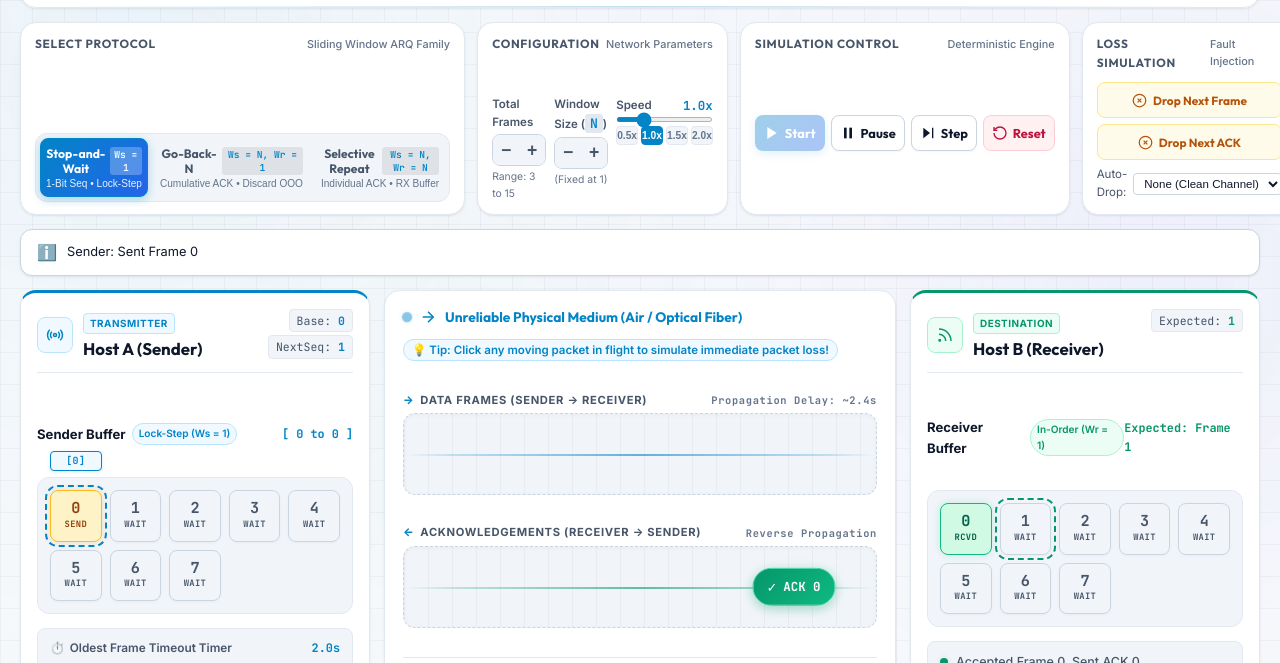
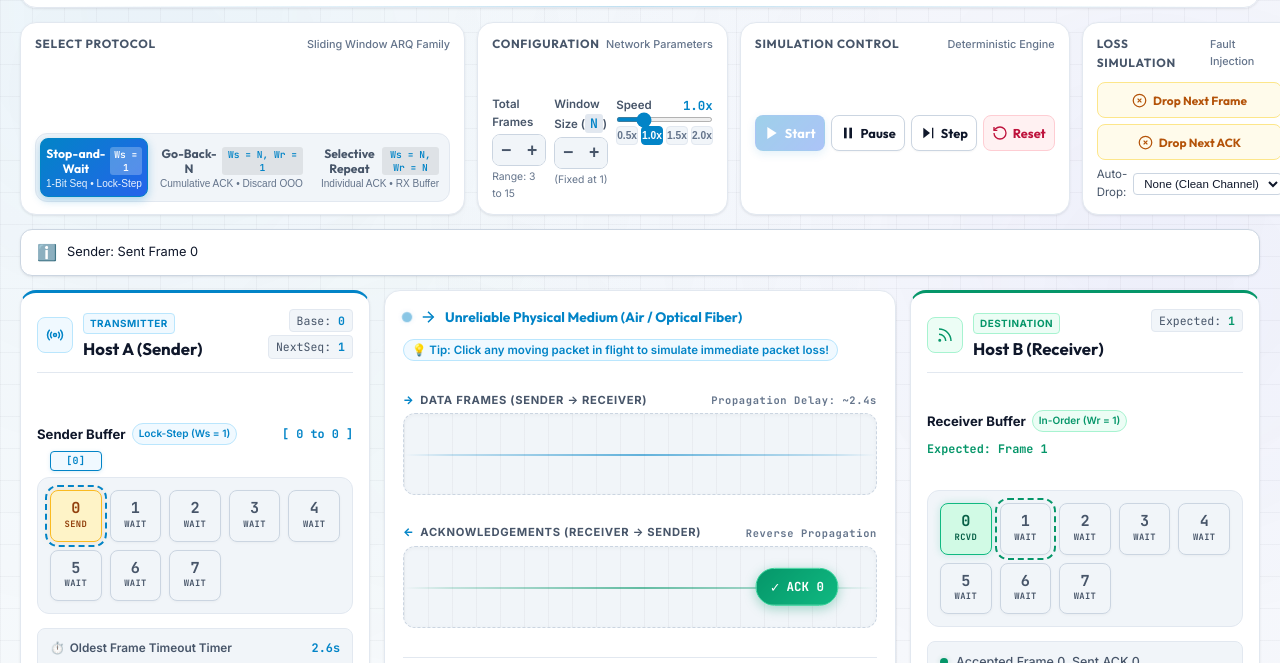
Before and after one commit to ArpanAakhare-collab/Sliding-Window-Protocol-Simulator, a plain HTML site: page index.html in a window 1280 px wide. Both pictures are taken after a click on the button "Start". Shown: the part 128-791 px from the top of the page. Drawn offline with Linux system fonts and the light colour scheme.

Commit message:
fix: channel arrival queue inversion, timestamp collisions, and UI bracket wrapping
- Add serialization delay (TRANSMISSION_DELAY_MS) to burst dispatches and GBN retransmissions to prevent arrival timestamp collisions

- Enforce deterministic FIFO arrival ordering in advanceChannelPackets sorting by arrivalTime, dispatchTime, and seq

- Derive packet progress continuously from simulation clock

- Add white-space: nowrap to buffer titles, mode chips, and window scope badges to prevent bracket line breaks

```diff
--- a/script.js
+++ b/script.js
@@ -24,8 +24,9 @@
   DEFAULT_TOTAL_FRAMES: 8,
   DEFAULT_WINDOW_SIZE: 4,
   DEFAULT_SPEED: 1.0,
-  BASE_PACKET_TRANSIT_TIME_MS: 2400, // Time for packet to traverse channel at 1.0x
-  BASE_TIMEOUT_DURATION_MS: 4800,    // Sender timeout timer duration at 1.0x
+  BASE_PACKET_TRANSIT_TIME_MS: 2400, // Propagation delay (time to traverse channel at 1.0x)
+  TRANSMISSION_DELAY_MS: 150,        // Serialization / inter-frame transmission delay (t_tx)
+  BASE_TIMEOUT_DURATION_MS: 5400,    // Sender timeout timer duration at 1.0x (RTT + margin)
 };
 
 const SimState = {
@@ -532,6 +533,9 @@
 
   const { totalFrames, windowSize } = SimState;
 
+  // Track how many frames are sent in this burst for stagger offset
+  let burstCount = 0;
+
   // Rule: Send next frame if sequence number is within window [base, base + N - 1]
   while (
     SimState.sender.nextSeqNum < SimState.sender.base + windowSize &&
@@ -539,7 +543,8 @@
   ) {
     const seq = SimState.sender.nextSeqNum;
     SimState.sender.nextSeqNum++;
-    transmitFrame(seq);
+    transmitFrame(seq, false, burstCount);
+    burstCount++;
 
     // In Stop-and-Wait and GBN: start the sender timer if not already running
     if (!SimState.sender.timerRunning) {
@@ -556,7 +561,7 @@
 /**
  * Transmits a data frame into the physical channel
  */
-function transmitFrame(frameNum, isRetransmission = false) {
+function transmitFrame(frameNum, isRetransmission = false, burstIndex = 0) {
   const frameObj = SimState.sender.frames[frameNum];
   frameObj.status = 'transit';
   frameObj.transmissionCount++;
@@ -589,11 +594,21 @@
     SimState.faults.droppedFramesHistory.add(frameNum);
   }
 
+  // Calculate scheduled dispatch and arrival times with serialization delay
+  const currentTime = SimState.time.simulatedElapsedMs;
+  const propagationDelay = CONFIG.BASE_PACKET_TRANSIT_TIME_MS;
+  const transmissionDelay = CONFIG.TRANSMISSION_DELAY_MS;
+  const dispatchTime = currentTime + (burstIndex * transmissionDelay);
+  const arrivalTime = currentTime + propagationDelay + (burstIndex * transmissionDelay);
+
   // Create in-flight packet object
   const packet = {
     id: 'frame-' + frameNum + '-' + Date.now() + '-' + Math.random().toString(36).substr(2, 4),
     type: 'FRAME',
+    seq: frameNum,
     seqNum: frameNum,
+    dispatchTime: dispatchTime,
+    arrivalTime: arrivalTime,
     progress: 0.0,
     isLost: shouldDrop,
     dropReason: dropReason,
@@ -733,7 +748,7 @@
 /**
  * Transmits an ACK from Receiver to Sender
  */
-function sendAck(ackNum) {
+function sendAck(ackNum, burstIndex = 0) {
   let shouldDrop = false;
   let dropReason = '';
 
@@ -745,10 +760,20 @@
     DOM.labelDropNextAck.textContent = 'Drop Next ACK';
   }
 
+  // Calculate scheduled dispatch and arrival times with serialization delay
+  const currentTime = SimState.time.simulatedElapsedMs;
+  const propagationDelay = CONFIG.BASE_PACKET_TRANSIT_TIME_MS;
+  const transmissionDelay = CONFIG.TRANSMISSION_DELAY_MS;
+  const dispatchTime = currentTime + (burstIndex * transmissionDelay);
+  const arrivalTime = currentTime + propagationDelay + (burstIndex * transmissionDelay);
+
   const packet = {
     id: 'ack-' + ackNum + '-' + Date.now() + '-' + Math.random().toString(36).substr(2, 4),
     type: 'ACK',
+    seq: ackNum,
     seqNum: ackNum,
+    dispatchTime: dispatchTime,
+    arrivalTime: arrivalTime,
     progress: 0.0,
     isLost: shouldDrop,
     dropReason: dropReason,
@@ -900,8 +925,10 @@
     }
     renderFrames();
 
-    for (let i = base; i < nextSeqNum; i++) {
-      transmitFrame(i, true);
+    let burstIdx = 0;
+    for (let seq = base; seq < nextSeqNum; seq++) {
+      transmitFrame(seq, true, burstIdx);
+      burstIdx++;
     }
     startSenderTimer();
   }
@@ -976,13 +1003,31 @@
 }
 
 function advanceChannelPackets(packetList, deltaMs, onArrivalCallback, laneElement) {
-  const speedScale = deltaMs / CONFIG.BASE_PACKET_TRANSIT_TIME_MS;
-
-  for (let i = packetList.length - 1; i >= 0; i--) {
+  const currentSimTime = SimState.time.simulatedElapsedMs;
+  const propagationDelay = CONFIG.BASE_PACKET_TRANSIT_TIME_MS;
+
+  // Enforce Deterministic FIFO Arrival Ordering:
+  // Pre-sort in-flight packets in ascending order of scheduled arrival, dispatch time, and sequence number
+  packetList.sort((a, b) =>
+    (a.arrivalTime - b.arrivalTime) ||
+    (a.dispatchTime - b.dispatchTime) ||
+    (a.seq - b.seq)
+  );
+
+  const arrivedPackets = [];
+  const lostIndices = [];
+
+  for (let i = 0; i < packetList.length; i++) {
     const packet = packetList[i];
-    packet.progress += speedScale;
-
-    // Check for Loss Trigger (~50% across channel)
+
+    // Compute continuous physical progress based on simulation clock
+    if (currentSimTime < packet.dispatchTime) {
+      packet.progress = 0.0;
+    } else {
+      packet.progress = Math.min(1.0, (currentSimTime - packet.dispatchTime) / propagationDelay);
+    }
+
+    // Check for Loss Trigger (~45% across channel, once in active transit)
     if (packet.isLost && !packet.lossTriggered && packet.progress >= 0.45) {
       packet.lossTriggered = true;
       SimState.metrics.lostPackets++;
@@ -1003,23 +1048,41 @@
         }, 650);
       }
 
-      packetList.splice(i, 1);
+      lostIndices.push(i);
       continue;
     }
 
-    // Arrival at Destination (Progress >= 1.0)
-    if (packet.progress >= 1.0) {
+    // Arrival at Destination (currentSimTime >= arrivalTime or progress >= 1.0)
+    if (currentSimTime >= packet.arrivalTime || packet.progress >= 1.0) {
       if (packet.element && packet.element.parentNode) {
         packet.element.parentNode.removeChild(packet.element);
       }
-      packetList.splice(i, 1);
-      onArrivalCallback(packet);
+      arrivedPackets.push({ index: i, packet: packet });
       continue;
     }
 
     if (packet.element) {
       updatePacketElementPosition(packet);
     }
+  }
+
+  // Remove lost and arrived packets from the list (in reverse to preserve indices)
+  const indicesToRemove = [...lostIndices, ...arrivedPackets.map(a => a.index)].sort((a, b) => b - a);
+  for (const idx of indicesToRemove) {
+    packetList.splice(idx, 1);
+  }
+
+  // Enforce Deterministic FIFO Arrival Ordering:
+  // Simultaneous arrivals are strictly processed in ascending order of arrival time, dispatch time, and seq
+  arrivedPackets.sort((a, b) =>
+    (a.packet.arrivalTime - b.packet.arrivalTime) ||
+    (a.packet.dispatchTime - b.packet.dispatchTime) ||
+    (a.packet.seq - b.packet.seq) ||
+    (a.index - b.index)
+  );
+
+  for (const arrived of arrivedPackets) {
+    onArrivalCallback(arrived.packet);
   }
 }
 
@@ -1063,12 +1126,22 @@
 
 function updatePacketElementPosition(packet) {
   if (!packet.element) return;
+  const currentSimTime = SimState.time.simulatedElapsedMs;
+  const isPendingDispatch = currentSimTime < packet.dispatchTime;
+
   const percent = Math.min(100, Math.max(0, packet.progress * 100));
 
   if (packet.type === 'FRAME') {
     packet.element.style.left = `${percent}%`;
   } else {
     packet.element.style.left = `${100 - percent}%`;
+  }
+
+  // Pending serialization in transmitter queue:
+  if (isPendingDispatch) {
+    packet.element.style.opacity = '0.5';
+  } else {
+    packet.element.style.opacity = '1';
   }
 }
 
--- a/style.css
+++ b/style.css
@@ -1045,18 +1045,23 @@
   font-weight: 600;
   color: var(--text-muted);
   margin-bottom: 6px;
+  gap: 8px;
+  flex-wrap: wrap;
 }
 
 .buffer-title-wrap {
   display: flex;
   align-items: center;
   gap: 6px;
+  white-space: nowrap;
+  flex-wrap: nowrap;
 }
 
 .buffer-title {
   color: var(--text-main);
   font-size: 0.82rem;
   font-weight: 700;
+  white-space: nowrap;
 }
 
 .buffer-mode-chip {
@@ -1067,12 +1072,17 @@
   background: var(--cyan-soft);
   color: var(--cyan);
   border: 1px solid var(--cyan-border);
+  white-space: nowrap;
+  display: inline-flex;
+  align-items: center;
+  flex-shrink: 0;
 }
 
 .receiver-mode-chip {
   background: var(--green-soft);
   color: var(--green);
   border-color: var(--green-border);
+  white-space: nowrap;
 }
 
 .subtext {
@@ -1080,10 +1090,15 @@
   color: var(--cyan);
   font-size: 0.74rem;
   font-weight: 700;
+  white-space: nowrap;
+  display: inline-flex;
+  align-items: center;
+  flex-shrink: 0;
 }
 
 .receiver-card .subtext {
   color: var(--green);
+  white-space: nowrap;
 }
 
 /* Dynamic Visual Sliding Window Bracket */
@@ -1122,6 +1137,7 @@
   color: var(--cyan);
   letter-spacing: 0.04em;
   padding: 0 4px;
+  white-space: nowrap;
 }
 
 .receiver-bracket .bracket-label {
```
